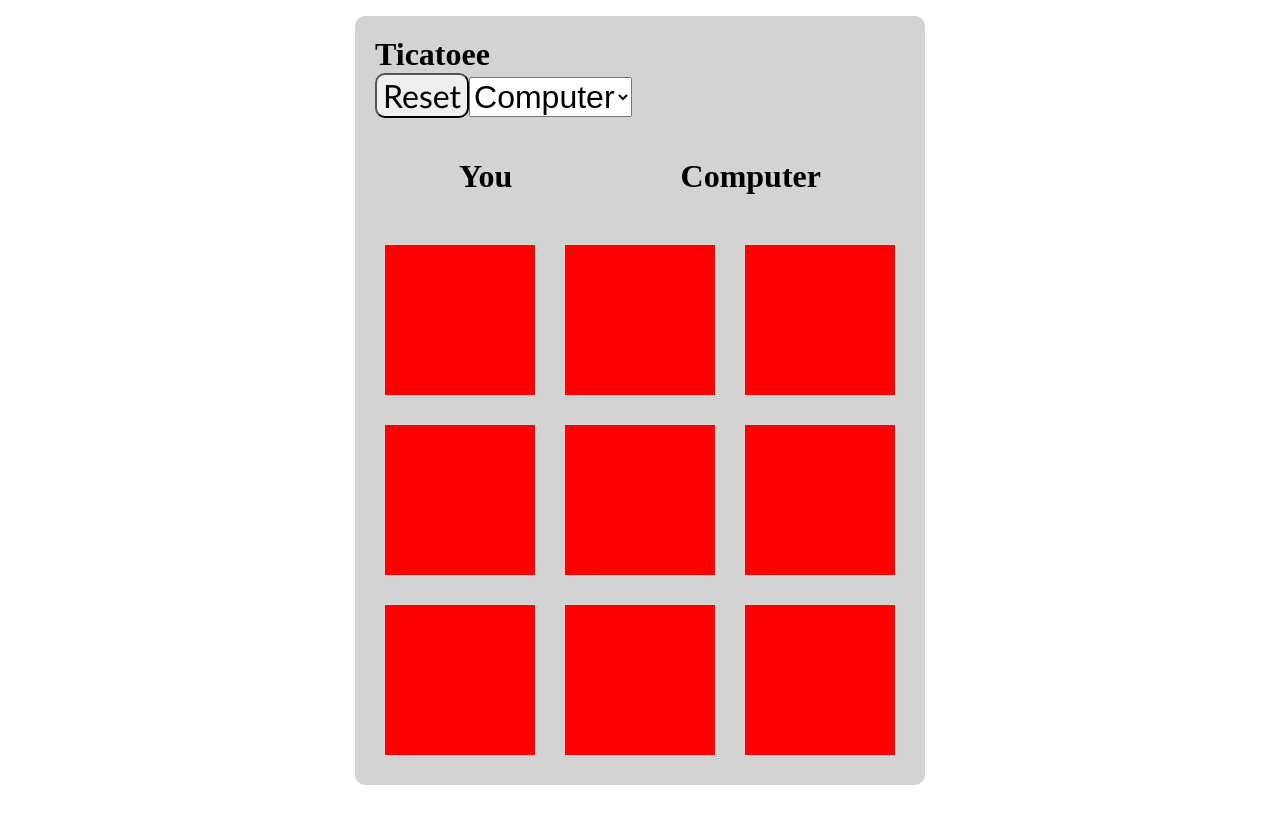
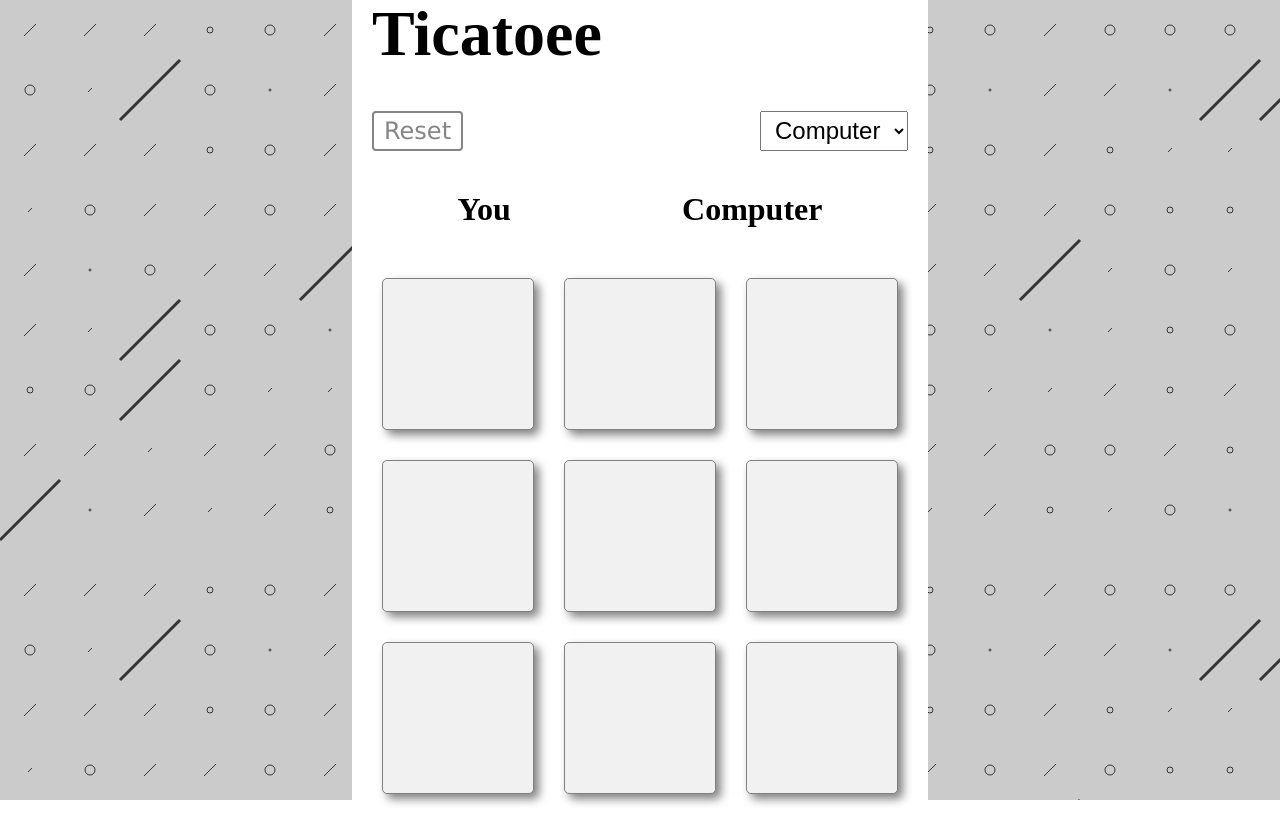
Before and after one commit to si-saaref/react-tic-tac-toe, a React (Vite) app: page / in a window 1280 px wide. Before the commit the page ends 800 px from the top, so only its background shows below. Built offline with nearby package versions, Linux system fonts and the light colour scheme.

Commit message:
style: main board

```diff
--- a/src/component/Board.jsx
+++ b/src/component/Board.jsx
@@ -63,8 +63,8 @@ export default function Board() {
 		<>
 			<div className='board'>
 				<div className='board-info-section'>
-					<h1>Ticatoee</h1>
-					<div className=''>
+					<h1 className='game-title'>Ticatoee</h1>
+					<div className='flex-justify-between'>
 						<button className='btn-reset' onClick={resetGamePlay}>
 							Reset
 						</button>
--- a/src/style/style.css
+++ b/src/style/style.css
@@ -20,12 +20,10 @@ p {
 	src: url('../assets/font/Kalam/Kalam-Light.ttf');
 }
 
-.square {
-	background-color: red;
-	width: 150px;
-	height: 150px;
-	cursor: pointer;
+.game-wrapper {
 	display: flex;
+	background-image: url('/src/assets/images/Sprinkle.svg');
+	height: 100vh;
 	justify-content: center;
 	align-items: center;
 }
@@ -35,17 +33,36 @@ p {
 	display: flex;
 	flex-direction: column;
 	gap: 40px;
-	background: lightgrey;
+	background: #fff;
 	padding: 20px;
 	border-radius: 10px;
 }
 
 .btn-reset {
 	cursor: pointer;
-	font-family: 'Trebuchet MS', 'Lucida Sans Unicode', 'Lucida Grande', 'Lucida Sans', Arial,
-		sans-serif;
-	font-size: 2rem;
-	border-radius: 10px;
+	font-family: 'Lucida Sans', 'Lucida Sans Regular', 'Lucida Grande', 'Lucida Sans Unicode', Geneva,
+		Verdana, sans-serif;
+	font-size: 1.5rem;
+	padding: 4px 10px;
+	border-radius: 4px;
+	border: 2px solid rgb(133, 133, 133);
+	color: rgb(133, 133, 133);
+	background-color: #fff;
+	outline: none;
+	transition: 0.4s;
+}
+
+.btn-reset:hover {
+	background-color: red;
+	/* background-color: black; */
+	color: white;
+	border: 2px solid black;
+}
+
+.mode-game-selection {
+	/* display: none; */
+	font-size: 1.5rem;
+	padding: 4px 10px;
 }
 
 .board-square-section {
@@ -69,11 +86,6 @@ p {
 	border-radius: 5px;
 }
 
-.mode-game-selection {
-	/* display: none; */
-	font-size: 2rem;
-}
-
 .board-winner-info-section {
 	display: flex;
 	justify-content: center;
@@ -87,11 +99,14 @@ p {
 	/* flex-direction: column; */
 }
 
-.game-wrapper {
+.board-info-section {
 	display: flex;
-	height: 100vh;
-	justify-content: center;
-	align-items: center;
+	flex-direction: column;
+	gap: 40px;
+}
+
+.game-title {
+	font-size: 4rem;
 }
 
 /* ! SQUARE INSIDE */
@@ -103,3 +118,27 @@ p {
 	margin: 0;
 	padding: 0;
 }
+
+.square {
+	background-color: #f1f1f1;
+	width: 150px;
+	height: 150px;
+	cursor: pointer;
+	display: flex;
+	justify-content: center;
+	align-items: center;
+	border-radius: 5px;
+	box-shadow: 5px 5px 10px grey;
+	transition: 0.5s;
+	border: 1px solid grey;
+}
+
+.square:hover {
+	background-color: rgb(109, 109, 109);
+}
+
+/* ! FIXED */
+.flex-justify-between {
+	display: flex;
+	justify-content: space-between;
+}
```
Also changed, not shown: src/assets/images/Sprinkle.svg (added).
